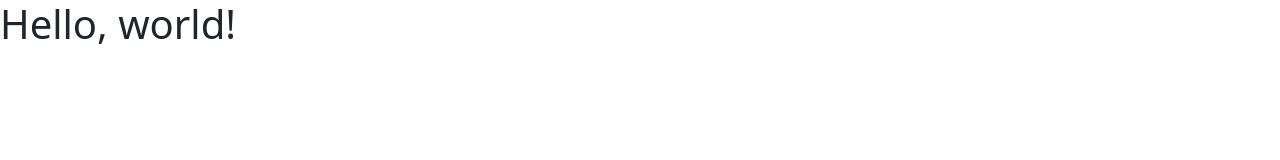
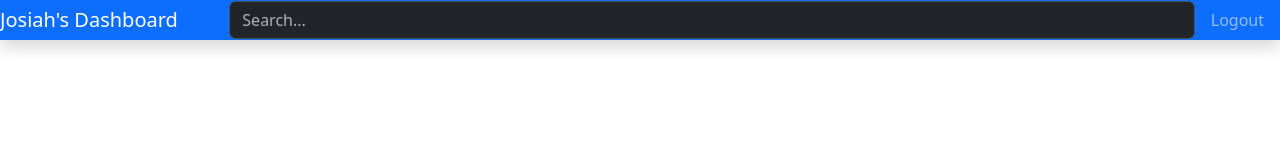
Before and after one commit to Merveille94/bootstrap_dashboard, a plain HTML site: page DashBoard.html in a window 1280 px wide. Drawn offline with nearby package versions, Linux system fonts and the light colour scheme.

Commit message:
few settings

```diff
--- a/DashBoard.html
+++ b/DashBoard.html
@@ -4,7 +4,7 @@
     <meta charset="utf-8" />
     <meta http-equiv="X-UA-Compatible" content="ie=edge" />
     <meta name="viewport" content="width=device-width, initial-scale=1" />
-    <title>Bootstrap demo</title>
+    <title>Bootstrap Dashboard</title>
     <link
       href="https://cdn.jsdelivr.net/npm/bootstrap@5.3.2/dist/css/bootstrap.min.css"
       rel="stylesheet"
@@ -14,7 +14,28 @@
   </head>
   <body>
     <!-- landing Page  -->
-    <h1>Hello, world!</h1>
+
+    <!-- navbar -->
+    <nav
+      class="navbar bg-primary fixed-top flex-md-nowrap p-0 shadow"
+      data-bs-theme="dark"
+    >
+      <!-- Navbar content -->
+      <a href="#" class="navbar-brand col-sm-3 col-md-2 mr-0"
+        >Josiah's Dashboard</a
+      >
+      <input
+        type="text"
+        class="form-control form-control-primary w-100"
+        placeholder="Search..."
+      />
+      <ul class="navbar-nav px-3">
+        <li class="nav-item text-nowrap">
+          <a href="#" class="nav-link">Logout</a>
+        </li>
+      </ul>
+    </nav>
+
     <script
       src="https://cdn.jsdelivr.net/npm/bootstrap@5.3.2/dist/js/bootstrap.bundle.min.js"
       integrity="sha384-C6RzsynM9kWDrMNeT87bh95OGNyZPhcTNXj1NW7RuBCsyN/o0jlpcV8Qyq46cDfL"
```
